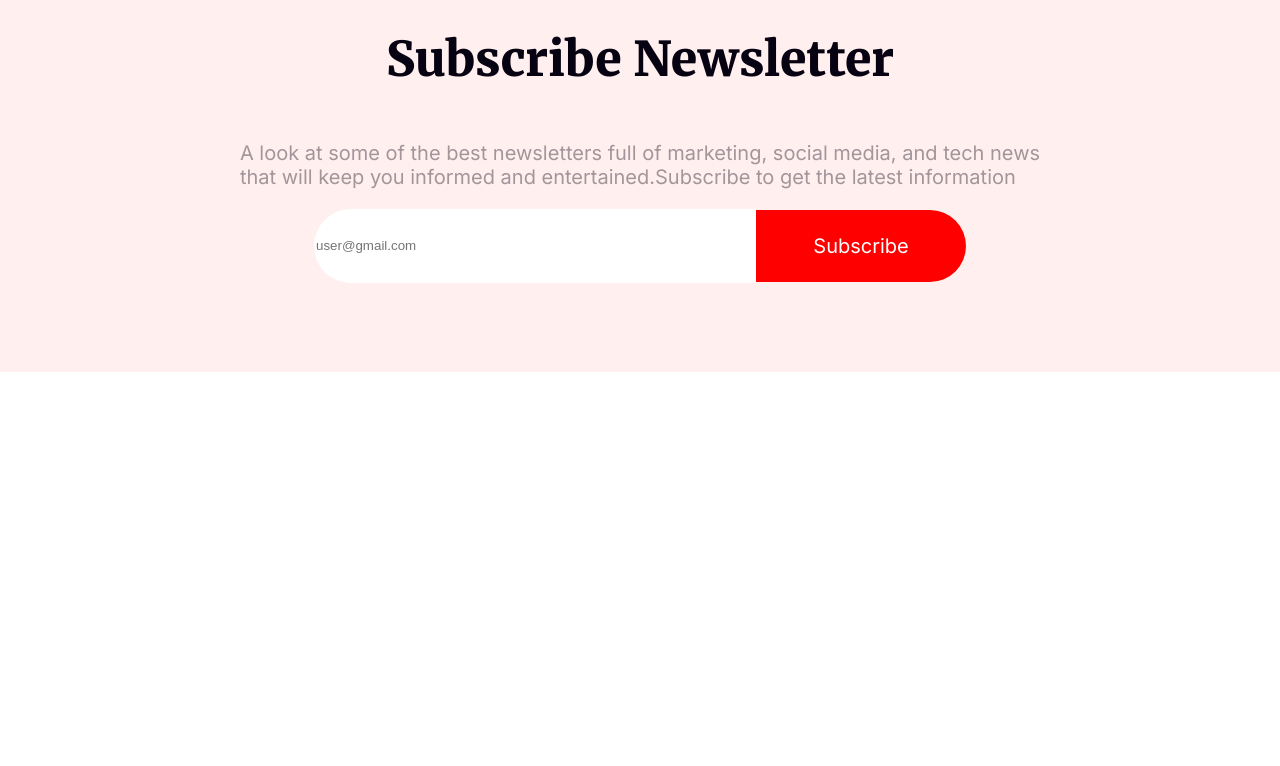
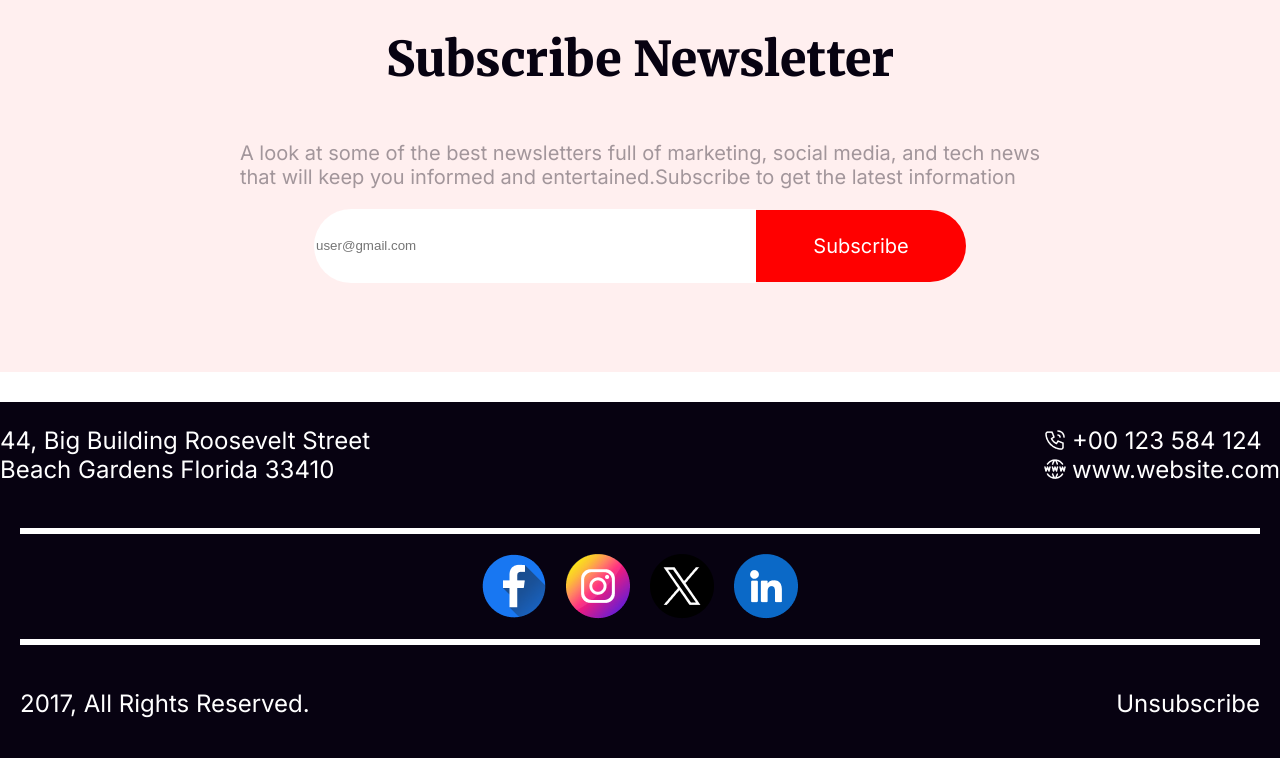
Before and after one commit to amitksarker/Assignment-1, a plain HTML site: page index.html in a window 1280 px wide. Shown: the part 4400-5166 px from the top of the page. Before the commit the page ends 4810 px from the top, so only its background shows below. Drawn offline with Linux system fonts and the light colour scheme.

Commit message:
added last part

```diff
--- a/index.html
+++ b/index.html
@@ -82,6 +82,40 @@
           <button>Subscribe</button>
         </div>
       </div>
+      <!-- footer part  -->
+      <div class="footer-full">
+<!-- contact text  -->
+        <div class="footer-main">
+          <div class="footer-contact">
+            <p> 44, Big Building Roosevelt Street <br>
+              Beach Gardens Florida 33410</p>
+              <div class="contact-main">
+                <div class="call-main">
+                  <img src="resources/Call.png" alt="">
+                  <p  class="contact-call">+00 123 584 124</p>
+                </div>
+                <div class="web-main">
+                  <img src="resources/Website.png" alt="">
+                  <p class="contact-web">www.website.com</p>
+                </div>
+              </div>
+          </div>
+        </div>
+        <div class="divider"></div>
+ <!-- social media icons        -->
+        <div class="social-media">
+          <img src="resources/Facebook.png" alt="">
+          <img src="resources/Instagram.png" alt="">
+          <img src="resources/Twitter.png" alt="">
+          <img src="resources/Linkedin.png" alt="">
+        </div>
+        <div class="divider"></div>
+        <dir class="allrightsreserved">
+          <p>2017, All Rights Reserved.</p>
+          <p>Unsubscribe</p>
+        </dir>
+
+      </div>
 
     </main>
 </body>
--- a/style.css
+++ b/style.css
@@ -237,3 +237,91 @@ border-bottom-left-radius: 9999px;
   border-top-right-radius: 9999px;
 border-bottom-right-radius: 9999px;
 }
+.footer-full{
+  width: 1320px;
+  /* height: 609px; */
+  background-color: #070211;
+}
+
+.footer-contact > p {
+  font-family: "Inter", sans-serif;
+  font-weight: 400;
+  font-size: 24px;
+  color:white;
+}
+
+
+.contact-main{
+
+}
+
+.footer-contact{
+  display: flex;
+  justify-content: space-between;
+  align-items: center;
+  margin-left: 20px;
+  margin-right: 20px;
+}
+
+
+.call-main{
+  display: flex;
+  justify-items: center;
+  align-items: center;
+}
+.contact-call {
+  font-family: "Inter", sans-serif;
+  font-weight: 400;
+  font-size: 24px;
+  color:white;
+  margin-left: 5px;
+  margin-top: 0;
+  margin-bottom: 0;
+}
+.web-main{
+  display: flex;
+  justify-items: center;
+  align-items: center;
+}
+.contact-web{
+  font-family: "Inter", sans-serif;
+  font-weight: 400;
+  font-size: 24px;
+  color:white;
+  margin-left: 5px;
+  margin-top: 0;
+  margin-bottom: 0;
+}
+
+.social-media{
+  display: flex;
+  justify-content: center;
+  align-items: center;
+
+}
+.social-media > img{
+  margin-left: 10px;
+  margin-right: 10px;
+}
+
+.allrightsreserved > p{
+  font-family: "Inter", sans-serif;
+  font-weight: 400;
+  font-size: 24px;
+  color:white;
+}
+.allrightsreserved{
+  display: flex;
+  justify-content: space-between;
+  margin-right: 40px;
+}
+.divider{
+  border-style: solid;
+  border-color: white;
+  border-right-width: 0.5px;
+border-left-width: 0.5px;
+margin-left: 40px;
+margin-right: 40px;
+margin-top: 20px;
+margin-bottom: 20px;
+}
```
